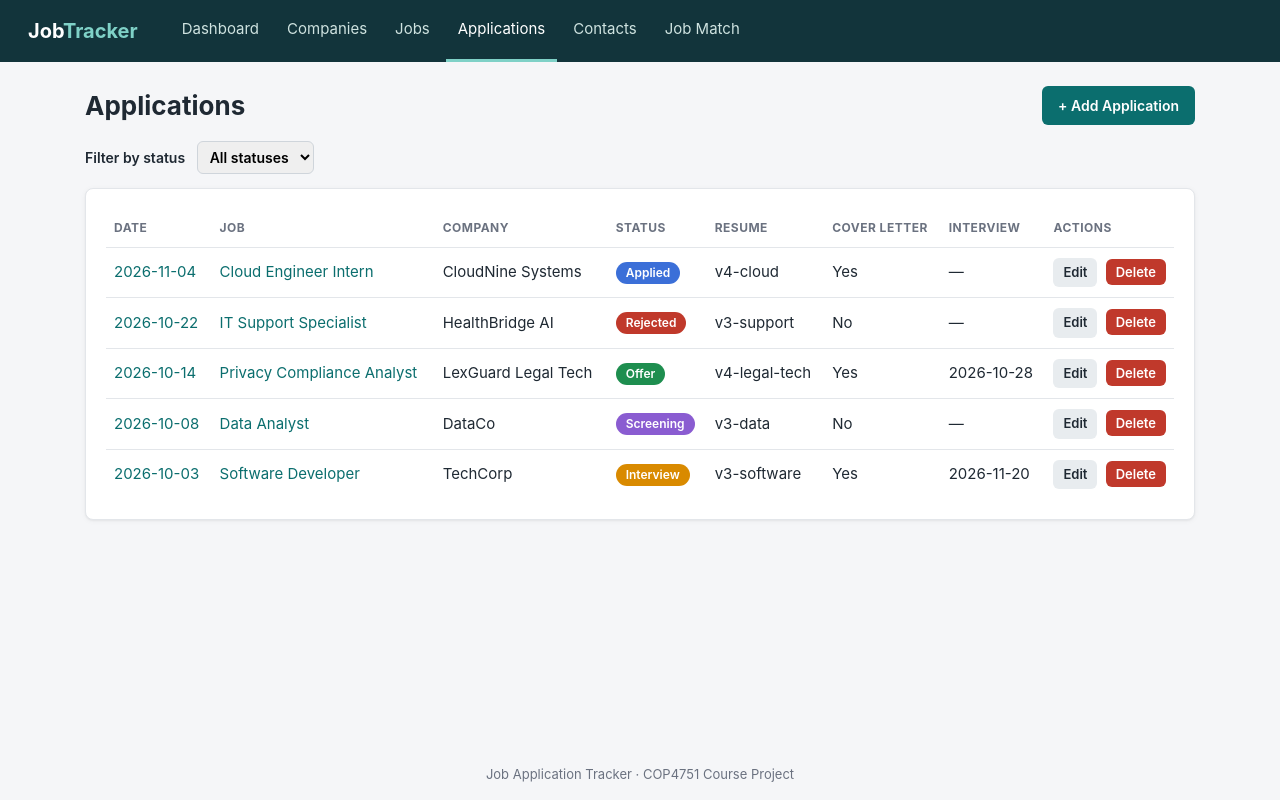
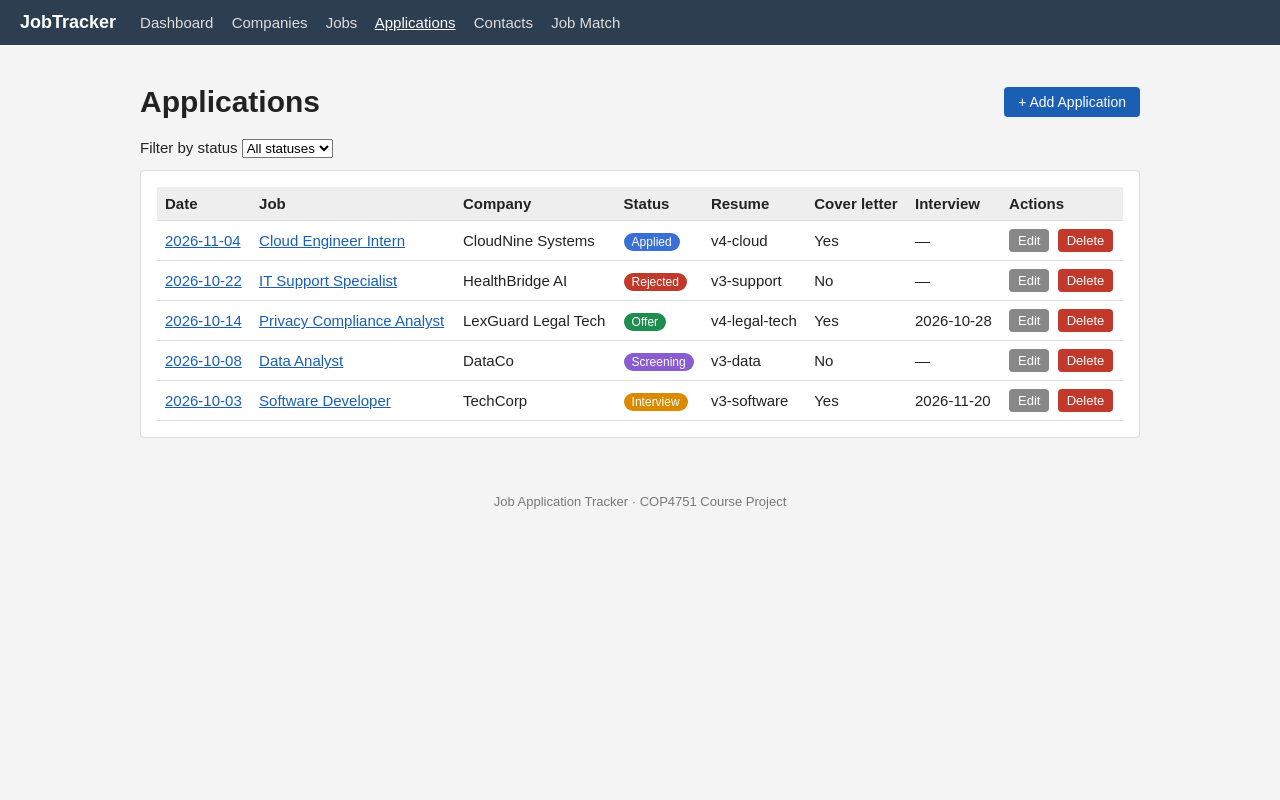
Before and after one commit to alina480/job-application-tracker, a Flask app: page /applications in a window 1280 px wide. Run offline with Flask 3, Linux system fonts and the light colour scheme; data comes from the database, SQL or seed files in the repository.

Commit message:
Add files via upload

```diff
--- a/static/style.css
+++ b/static/style.css
@@ -1,253 +1,125 @@
-/* =========================================================
-   Job Application Tracker - stylesheet
-   ========================================================= */
-:root {
-    --bg: #f5f6f8;
-    --surface: #ffffff;
-    --text: #1f2933;
-    --muted: #6b7280;
-    --border: #e3e6ea;
-    --primary: #0b6e6e;
-    --primary-dark: #095555;
-    --danger: #c0392b;
-    --danger-dark: #992d22;
-    --radius: 8px;
-    --shadow: 0 1px 2px rgba(0, 0, 0, .05), 0 1px 6px rgba(0, 0, 0, .04);
-
-    /* status colors */
-    --applied: #3b6fd8;
-    --screening: #8a5cd1;
-    --interview: #d98a00;
-    --offer: #1e8e4f;
-    --rejected: #c0392b;
-    --withdrawn: #7b8794;
-}
-
-* { box-sizing: border-box; }
+/* Job Application Tracker - stylesheet */
 
 body {
     margin: 0;
-    font-family: -apple-system, BlinkMacSystemFont, "Segoe UI", Roboto, Helvetica, Arial, sans-serif;
+    font-family: Arial, Helvetica, sans-serif;
     font-size: 15px;
-    line-height: 1.5;
-    color: var(--text);
-    background: var(--bg);
-    min-height: 100vh;
-    display: flex;
-    flex-direction: column;
+    color: #222;
+    background: #f4f4f4;
 }
 
-a { color: var(--primary); text-decoration: none; }
-a:hover { text-decoration: underline; }
-code { background: #eef0f2; padding: 1px 5px; border-radius: 4px; }
+a { color: #1a5fb4; }
 
-/* ---------- Top navigation ---------- */
+/* Navigation */
 .topbar {
-    background: #12343b;
-    color: #fff;
+    background: #2c3e50;
+    padding: 12px 20px;
     display: flex;
     align-items: center;
-    gap: 32px;
-    padding: 0 28px;
+    gap: 24px;
     flex-wrap: wrap;
 }
-.brand { color: #fff; font-weight: 700; font-size: 20px; padding: 14px 0; }
-.brand span { color: #7fd1c7; }
-.brand:hover { text-decoration: none; }
-.topbar nav { display: flex; gap: 4px; flex-wrap: wrap; }
-.topbar nav a {
-    color: #cfe3e0;
-    padding: 18px 12px;
-    border-bottom: 3px solid transparent;
-}
-.topbar nav a:hover { color: #fff; text-decoration: none; }
-.topbar nav a.active { color: #fff; border-bottom-color: #7fd1c7; }
+.brand { color: #fff; font-weight: bold; font-size: 18px; text-decoration: none; }
+.topbar nav a { color: #ddd; text-decoration: none; margin-right: 14px; }
+.topbar nav a:hover, .topbar nav a.active { color: #fff; text-decoration: underline; }
 
-/* ---------- Layout ---------- */
-.container { width: 100%; max-width: 1150px; margin: 0 auto; padding: 24px 20px 40px; flex: 1; }
-.footer { text-align: center; color: var(--muted); font-size: 13px; padding: 16px; }
+/* Layout */
+.container { max-width: 1000px; margin: 0 auto; padding: 20px; }
+.footer { text-align: center; color: #777; font-size: 13px; padding: 16px; }
+.page-head, .section-head { display: flex; justify-content: space-between; align-items: center; gap: 10px; flex-wrap: wrap; }
+.subtle { font-weight: normal; color: #666; font-size: 18px; }
+.card { background: #fff; border: 1px solid #ddd; border-radius: 4px; padding: 16px; margin-bottom: 20px; }
+.card h2 { font-size: 17px; margin-top: 0; }
+.muted { color: #666; }
+.empty { color: #666; }
+.pre { white-space: pre-wrap; }
+.nowrap { white-space: nowrap; }
+.plain-list { padding-left: 18px; }
 
-.page-head, .section-head {
-    display: flex;
-    justify-content: space-between;
-    align-items: center;
-    gap: 12px;
-    flex-wrap: wrap;
-    margin-bottom: 16px;
-}
-.page-head h1 { margin: 0; font-size: 26px; }
-.section-head h2 { margin: 0; }
-.subtle { font-weight: 400; color: var(--muted); font-size: 18px; }
-
-.card {
-    background: var(--surface);
-    border: 1px solid var(--border);
-    border-radius: var(--radius);
-    box-shadow: var(--shadow);
-    padding: 20px;
-    margin-bottom: 20px;
-}
-.card h2 { font-size: 17px; margin: 0 0 12px; }
-.grid-2 { display: grid; grid-template-columns: 1fr 1fr; gap: 20px; }
-
-.muted { color: var(--muted); }
-.empty { background: var(--surface); border: 1px dashed var(--border); border-radius: var(--radius); padding: 28px; text-align: center; color: var(--muted); }
-.nowrap { white-space: nowrap; }
-.pre { white-space: pre-wrap; }
-.plain-list { list-style: none; padding: 0; margin: 0; }
-.plain-list li { padding: 8px 0; border-bottom: 1px solid var(--border); }
-.plain-list li:last-child { border-bottom: none; }
-
-/* ---------- Buttons ---------- */
+/* Buttons */
 .btn {
     display: inline-block;
-    background: var(--primary);
+    background: #1a5fb4;
     color: #fff;
     border: none;
-    border-radius: 6px;
-    padding: 9px 16px;
+    border-radius: 4px;
+    padding: 7px 14px;
     font-size: 14px;
-    font-weight: 600;
     cursor: pointer;
-    font-family: inherit;
+    text-decoration: none;
 }
-.btn:hover { background: var(--primary-dark); text-decoration: none; }
-.btn-secondary { background: #e8ecef; color: var(--text); }
-.btn-secondary:hover { background: #d9dfe3; }
-.btn-danger { background: var(--danger); }
-.btn-danger:hover { background: var(--danger-dark); }
-.btn-small { padding: 5px 10px; font-size: 13px; }
-
+.btn:hover { background: #154c91; }
+.btn-secondary { background: #888; }
+.btn-secondary:hover { background: #666; }
+.btn-danger { background: #c0392b; }
+.btn-danger:hover { background: #962d22; }
+.btn-small { padding: 4px 9px; font-size: 13px; }
 .actions { display: flex; gap: 6px; align-items: center; }
 .actions form { margin: 0; }
 td.actions { display: table-cell; white-space: nowrap; }
 td.actions form { display: inline-block; margin-left: 4px; }
-.actions-col { width: 1%; }
 
-/* ---------- Flash messages ---------- */
-.flashes { margin-bottom: 16px; }
-.flash { padding: 10px 14px; border-radius: 6px; margin-bottom: 8px; border-left: 4px solid; }
-.flash-success { background: #e7f6ee; border-color: var(--offer); color: #14532d; }
-.flash-error { background: #fdecea; border-color: var(--danger); color: #7f1d1d; }
+/* Flash messages */
+.flash { padding: 10px; border-radius: 4px; margin-bottom: 8px; }
+.flash-success { background: #dff0d8; color: #2b542c; }
+.flash-error { background: #f2dede; color: #a94442; }
 
-/* ---------- Tables ---------- */
-table { width: 100%; border-collapse: collapse; }
-th, td { text-align: left; padding: 10px 8px; border-bottom: 1px solid var(--border); vertical-align: middle; }
-th { font-size: 12px; text-transform: uppercase; letter-spacing: .04em; color: var(--muted); }
-tbody tr:hover { background: #fafbfc; }
-tbody tr:last-child td { border-bottom: none; }
+/* Tables */
+table { width: 100%; border-collapse: collapse; background: #fff; }
+th, td { text-align: left; padding: 8px; border-bottom: 1px solid #ddd; }
+th { background: #eee; }
 
-/* ---------- Badges & chips ---------- */
-.badge { display: inline-block; padding: 2px 10px; border-radius: 999px; font-size: 12px; font-weight: 600; color: #fff; }
-.status-applied { background: var(--applied); }
-.status-screening { background: var(--screening); }
-.status-interview { background: var(--interview); }
-.status-offer { background: var(--offer); }
-.status-rejected { background: var(--rejected); }
-.status-withdrawn { background: var(--withdrawn); }
+/* Status badges and skill chips */
+.badge { padding: 2px 8px; border-radius: 10px; font-size: 12px; color: #fff; }
+.status-applied { background: #3b6fd8; }
+.status-screening { background: #8a5cd1; }
+.status-interview { background: #d98a00; }
+.status-offer { background: #1e8e4f; }
+.status-rejected { background: #c0392b; }
+.status-withdrawn { background: #7b8794; }
+.chip { display: inline-block; background: #eee; border-radius: 10px; padding: 1px 8px; margin: 2px; font-size: 13px; }
 
-.chip { display: inline-block; background: #eef2f4; border: 1px solid var(--border); border-radius: 999px; padding: 1px 9px; margin: 2px 3px 2px 0; font-size: 12.5px; }
-.chip-yes { background: #e7f6ee; border-color: #b7e2c8; color: #14532d; }
-.chip-no { background: #fdecea; border-color: #f5c2bc; color: #7f1d1d; }
+/* Dashboard */
+.stats { display: flex; gap: 16px; margin-bottom: 20px; flex-wrap: wrap; }
+.stat {
+    flex: 1;
+    background: #fff;
+    border: 1px solid #ddd;
+    border-radius: 4px;
+    padding: 16px;
+    text-align: center;
+    text-decoration: none;
+    color: #222;
+}
+.stat .num { display: block; font-size: 28px; font-weight: bold; color: #1a5fb4; }
+.stat .label { color: #666; }
 
-/* ---------- Dashboard ---------- */
-.stats { display: grid; grid-template-columns: repeat(5, 1fr); gap: 16px; margin-bottom: 20px; }
-.stat {
-    background: var(--surface);
-    border: 1px solid var(--border);
-    border-radius: var(--radius);
-    box-shadow: var(--shadow);
-    padding: 18px;
-    color: var(--text);
-    display: flex;
-    flex-direction: column;
-}
-a.stat:hover { border-color: var(--primary); text-decoration: none; }
-.stat .num { font-size: 30px; font-weight: 700; color: var(--primary); }
-.stat .label { color: var(--muted); font-size: 13px; }
-
-.bar-row { display: grid; grid-template-columns: 110px 1fr 30px; align-items: center; gap: 10px; margin-bottom: 10px; }
-.bar { background: #eef0f2; border-radius: 999px; height: 10px; overflow: hidden; }
-.bar-fill { height: 100%; border-radius: 999px; }
-.bar-count { text-align: right; font-weight: 600; }
-.status-bg-applied { background: var(--applied); }
-.status-bg-screening { background: var(--screening); }
-.status-bg-interview { background: var(--interview); }
-.status-bg-offer { background: var(--offer); }
-.status-bg-rejected { background: var(--rejected); }
-.status-bg-withdrawn { background: var(--withdrawn); }
-
-/* ---------- Forms ---------- */
-.form { max-width: 760px; }
-.form label { display: block; font-weight: 600; font-size: 14px; margin-bottom: 14px; }
+/* Forms */
+.form { max-width: 700px; }
+.form label { display: block; font-weight: bold; margin-bottom: 12px; }
 .form input[type=text], .form input[type=url], .form input[type=email], .form input[type=tel],
 .form input[type=number], .form input[type=date], .form select, .form textarea {
     display: block;
     width: 100%;
-    margin-top: 5px;
-    padding: 9px 10px;
-    border: 1px solid #cfd5db;
-    border-radius: 6px;
+    box-sizing: border-box;
+    margin-top: 4px;
+    padding: 7px;
+    border: 1px solid #bbb;
+    border-radius: 4px;
     font: inherit;
-    font-weight: 400;
-    background: #fff;
+    font-weight: normal;
 }
-.form input:focus, .form select:focus, .form textarea:focus { outline: 2px solid #7fd1c7; border-color: var(--primary); }
-.form .row { display: grid; grid-template-columns: 1fr 1fr; gap: 16px; }
-.form .checkbox { display: flex; align-items: center; gap: 8px; margin-top: 30px; }
-.form fieldset { border: 1px solid var(--border); border-radius: var(--radius); padding: 14px 16px 2px; margin: 4px 0 18px; }
-.form legend { font-weight: 700; padding: 0 6px; }
-.req { color: var(--danger); }
-.hint { font-weight: 400; color: var(--muted); font-size: 13px; }
+.form .row { display: grid; grid-template-columns: 1fr 1fr; gap: 14px; }
+.form .checkbox { margin-top: 28px; }
+.form fieldset { border: 1px solid #ddd; margin-bottom: 14px; }
+.req { color: #c0392b; }
+.hint { font-weight: normal; color: #666; font-size: 13px; }
+.filter-bar { margin-bottom: 12px; }
 
-.filter-bar { margin-bottom: 14px; }
-.filter-bar label { font-weight: 600; font-size: 14px; }
-.filter-bar select { margin-left: 8px; padding: 6px 8px; border-radius: 6px; border: 1px solid #cfd5db; font: inherit; }
-
-/* ---------- Detail views ---------- */
-.details dl { display: grid; grid-template-columns: 170px 1fr; gap: 10px 16px; margin: 0; }
-.details dt { color: var(--muted); font-weight: 600; }
+/* Detail pages */
+.details dl { display: grid; grid-template-columns: 160px 1fr; gap: 8px; margin: 0; }
+.details dt { font-weight: bold; color: #555; }
 .details dd { margin: 0; }
 
-/* ---------- Job Match ---------- */
-.match-form { display: flex; gap: 12px; align-items: flex-end; max-width: none; }
-.match-form label { flex: 1; margin-bottom: 0; }
-.match-list { list-style: none; padding: 0; margin: 16px 0 0; counter-reset: match; }
-.match { position: relative; padding-left: 58px; }
-.match::before {
-    counter-increment: match;
-    content: counter(match);
-    position: absolute;
-    left: 18px;
-    top: 20px;
-    width: 26px;
-    height: 26px;
-    border-radius: 50%;
-    background: #12343b;
-    color: #fff;
-    font-weight: 700;
-    font-size: 13px;
-    display: flex;
-    align-items: center;
-    justify-content: center;
-}
-.match-head { display: flex; justify-content: space-between; align-items: baseline; gap: 12px; margin-bottom: 8px; }
-.match-title { font-size: 17px; font-weight: 700; }
-.match-score { font-size: 24px; font-weight: 800; white-space: nowrap; }
-.score-sub { font-size: 13px; font-weight: 400; color: var(--muted); }
-.match p { margin: 8px 0 0; }
-.score-high { color: var(--offer); }
-.score-mid { color: var(--interview); }
-.score-low { color: var(--rejected); }
-.score-bg-high { background: var(--offer); }
-.score-bg-mid { background: var(--interview); }
-.score-bg-low { background: var(--rejected); }
-
-/* ---------- Responsive ---------- */
-@media (max-width: 860px) {
-    .stats { grid-template-columns: repeat(2, 1fr); }
-    .grid-2, .form .row { grid-template-columns: 1fr; }
-    .details dl { grid-template-columns: 1fr; }
-    .match-form { flex-direction: column; align-items: stretch; }
-    table { display: block; overflow-x: auto; }
-}
+/* Job Match */
+.match { margin-bottom: 12px; }
```
